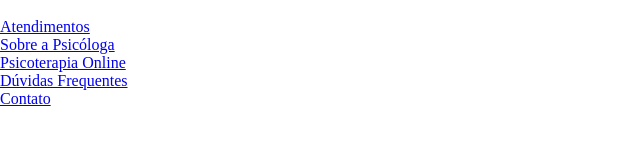
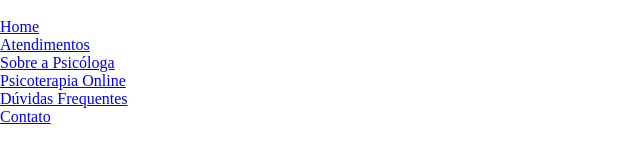
Before and after one commit to cesaraviladev/html-css-projeto-final, a plain HTML site: page index.html in a window 1280 px wide. Shown: the whole page, without its empty margins (0-640 px from the left). Drawn offline with Linux system fonts and the light colour scheme.

Commit message:
update navbar

```diff
--- a/index.html
+++ b/index.html
@@ -7,12 +7,15 @@
     <title>Psicóloga Regiane</title>
   </head>
   <body>
-    <header>
+    <header id="home">
       <nav id="navbar">
         <a class="nav-logo" href="">
           <img src="" alt="" />
         </a>
         <ul class="nav-list">
+          <li class="nav-item">
+            <a href="#home">Home</a>
+          </li>
           <li class="nav-item">
             <a href="#atendimentos">Atendimentos</a>
           </li>
```
